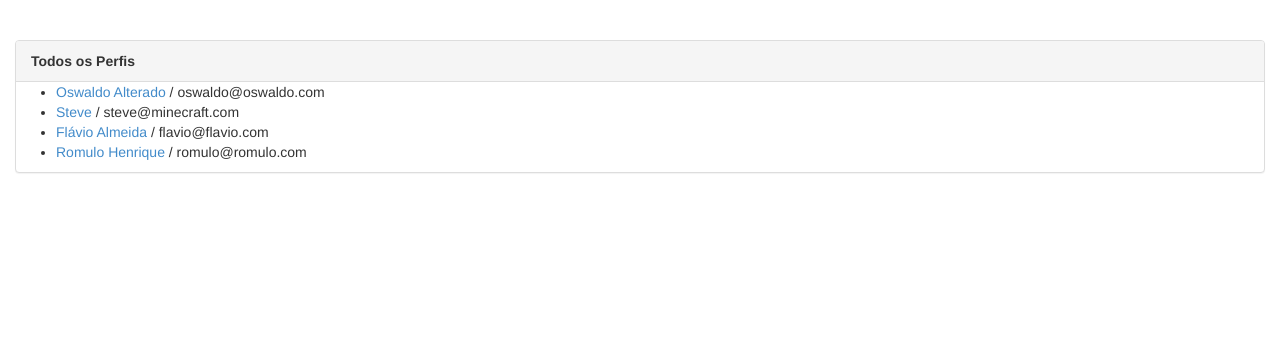
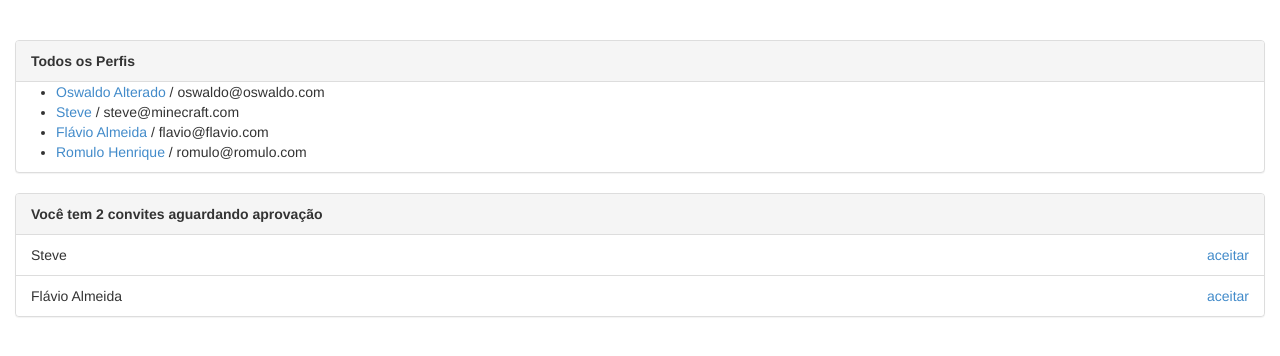
Before and after one commit to lrgoncalves/connectedin, a Django app: page / in a window 1280 px wide. Shown: the part 80-436 px from the top of the page. Run offline with Django 3.2, Linux system fonts and the light colour scheme; data comes from the database, SQL or seed files in the repository; both versions use the stored data as it was after the commit.

Commit message:
list de convites recebidos

```diff
--- a/perfis/templates/index.html
+++ b/perfis/templates/index.html
@@ -19,5 +19,27 @@
             <p>Nenhum Perfil encontrado</p>
         {% endif %}
     </div>
+
+    <div class="panel panel-default">
+        {% with total_de_convites=perfil_logado.convites_recebidos.count %}
+            {% if total_de_convites %}
+                <div class="panel-heading">
+                    <strong>Você tem {{ total_de_convites }} convite{{ total_de_convites|pluralize }} aguardando aprovação</strong>
+                </div>
+                <ul class="list-group">
+                    {% for convite in perfil_logado.convites_recebidos.all %}
+                        <li class="list-group-item">
+                            {{ convite.solicitante.nome }}
+                            <a href="#" class="pull-right">aceitar</a>
+                        </li>
+                    {% endfor %}
+                </ul>
+            {% else %}
+                <div class="panel-body">
+                    <p>Nenhum convite recebido</p>
+                </div>
+            {% endif %}
+        {% endwith %}
+    </div>
 </div>
 {% endblock %}
```
Also changed, not shown: db.sqlite3.
